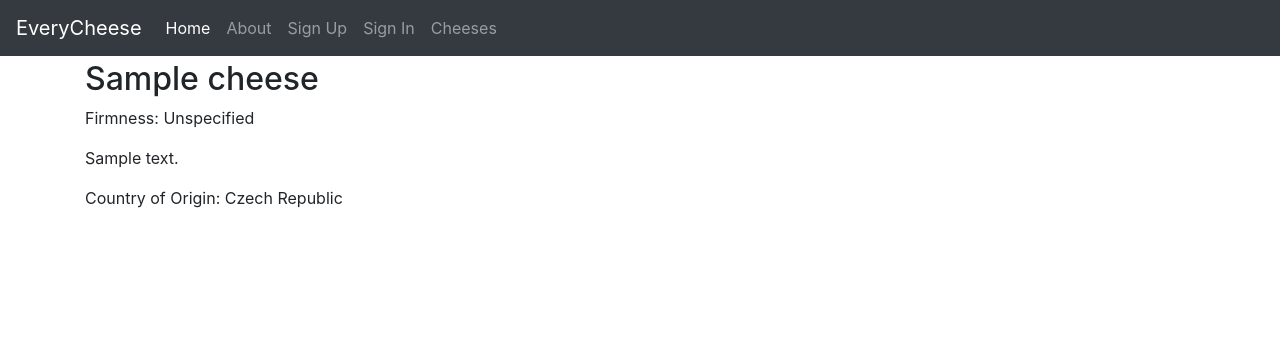
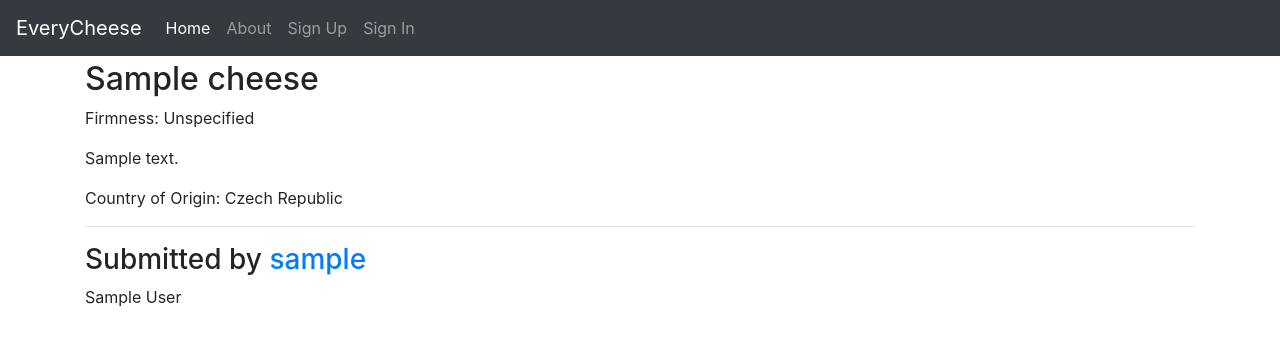
Before and after one commit to riefer02/django-app, a Django app: a page that uses everycheese/templates/base.html in a window 1280 px wide. Shown: the top 346 px of the page. Run offline with Django 3.2, Linux system fonts and the light colour scheme; tables that the repository leaves empty hold one stand-in row (values such as "Sample post"); some libraries are stand-ins or nearby versions.

Commit message:
track and display the creator of each cheese

```diff
--- a/everycheese/cheeses/views.py
+++ b/everycheese/cheeses/views.py
@@ -23,3 +23,7 @@ class CheeseCreateView(LoginRequiredMixin, CreateView):
         'firmness',
         'country_of_origin'
     ]
+
+    def form_valid(self, form):
+        form.instance.creator = self.request.user
+        return super().form_valid(form)
--- a/everycheese/templates/base.html
+++ b/everycheese/templates/base.html
@@ -1,5 +1,7 @@
-{% load static i18n %}<!DOCTYPE html>
+{% load static i18n %}
+<!DOCTYPE html>
 <html lang="en">
+
 <head>
   <meta charset="utf-8">
   <meta http-equiv="x-ua-compatible" content="ie=edge">
@@ -17,7 +19,8 @@
 
   {% block css %}
   <!-- Latest compiled and minified Bootstrap CSS -->
-    <link href="https://stackpath.bootstrapcdn.com/bootstrap/4.3.1/css/bootstrap.min.css" rel="stylesheet" integrity="sha384-ggOyR0iXCbMQv3Xipma34MD+dH/1fQ784/j6cY/iJTQUOhcWr7x9JvoRxT2MZw1T" crossorigin="anonymous">
+  <link href="https://stackpath.bootstrapcdn.com/bootstrap/4.3.1/css/bootstrap.min.css" rel="stylesheet"
+    integrity="sha384-ggOyR0iXCbMQv3Xipma34MD+dH/1fQ784/j6cY/iJTQUOhcWr7x9JvoRxT2MZw1T" crossorigin="anonymous">
 
   <!-- Your stuff: Third-party CSS libraries go here -->
   <!-- This file stores project-specific CSS -->
@@ -31,7 +34,9 @@
 
   <div class="mb-1">
     <nav class="navbar navbar-expand-md navbar-dark bg-dark">
-        <button class="navbar-toggler navbar-toggler-right" type="button" data-toggle="collapse" data-target="#navbarSupportedContent" aria-controls="navbarSupportedContent" aria-expanded="false" aria-label="Toggle navigation">
+      <button class="navbar-toggler navbar-toggler-right" type="button" data-toggle="collapse"
+        data-target="#navbarSupportedContent" aria-controls="navbarSupportedContent" aria-expanded="false"
+        aria-label="Toggle navigation">
         <span class="navbar-toggler-icon"></span>
       </button>
       <a class="navbar-brand" href="{% url 'home' %}">EveryCheese</a>
@@ -53,6 +58,9 @@
             {# URL provided by django-allauth/account/urls.py #}
             <a class="nav-link" href="{% url 'account_logout' %}">{% trans "Sign Out" %}</a>
           </li>
+          <li class="nav-item">
+            <a class="nav-link" href="{% url 'cheeses:list' %}">Cheeses</a>
+          </li>
           {% else %}
           <li class="nav-item">
             {# URL provided by django-allauth/account/urls.py #}
@@ -61,9 +69,6 @@
           <li class="nav-item">
             {# URL provided by django-allauth/account/urls.py #}
             <a id="log-in-link" class="nav-link" href="{% url 'account_login' %}">{% trans "Sign In" %}</a>
-              </li>
-              <li class="nav-item">
-                <a class="nav-link" href="{% url 'cheeses:list' %}">Cheeses</a>
           </li>
           {% endif %}
         </ul>
@@ -76,7 +81,8 @@
 
     {% if messages %}
     {% for message in messages %}
-              <div class="alert {% if message.tags %}alert-{{ message.tags }}{% endif %}">{{ message }}<button type="button" class="close" data-dismiss="alert" aria-label="Close"><span aria-hidden="true">&times;</span></button></div>
+    <div class="alert {% if message.tags %}alert-{{ message.tags }}{% endif %}">{{ message }}<button type="button"
+        class="close" data-dismiss="alert" aria-label="Close"><span aria-hidden="true">&times;</span></button></div>
     {% endfor %}
     {% endif %}
 
@@ -93,9 +99,15 @@
   <!-- Placed at the end of the document so the pages load faster -->
   {% block javascript %}
   <!-- Bootstrap JS and its dependencies-->
-      <script src="https://code.jquery.com/jquery-3.3.1.slim.min.js" integrity="sha384-q8i/X+965DzO0rT7abK41JStQIAqVgRVzpbzo5smXKp4YfRvH+8abtTE1Pi6jizo" crossorigin="anonymous"></script>
-      <script src="https://cdnjs.cloudflare.com/ajax/libs/popper.js/1.14.3/umd/popper.min.js" integrity="sha384-ZMP7rVo3mIykV+2+9J3UJ46jBk0WLaUAdn689aCwoqbBJiSnjAK/l8WvCWPIPm49" crossorigin="anonymous"></script>
-      <script src="https://stackpath.bootstrapcdn.com/bootstrap/4.3.1/js/bootstrap.min.js" integrity="sha384-JjSmVgyd0p3pXB1rRibZUAYoIIy6OrQ6VrjIEaFf/nJGzIxFDsf4x0xIM+B07jRM" crossorigin="anonymous"></script>
+  <script src="https://code.jquery.com/jquery-3.3.1.slim.min.js"
+    integrity="sha384-q8i/X+965DzO0rT7abK41JStQIAqVgRVzpbzo5smXKp4YfRvH+8abtTE1Pi6jizo"
+    crossorigin="anonymous"></script>
+  <script src="https://cdnjs.cloudflare.com/ajax/libs/popper.js/1.14.3/umd/popper.min.js"
+    integrity="sha384-ZMP7rVo3mIykV+2+9J3UJ46jBk0WLaUAdn689aCwoqbBJiSnjAK/l8WvCWPIPm49"
+    crossorigin="anonymous"></script>
+  <script src="https://stackpath.bootstrapcdn.com/bootstrap/4.3.1/js/bootstrap.min.js"
+    integrity="sha384-JjSmVgyd0p3pXB1rRibZUAYoIIy6OrQ6VrjIEaFf/nJGzIxFDsf4x0xIM+B07jRM"
+    crossorigin="anonymous"></script>
 
   <!-- Your stuff: Third-party javascript libraries go here -->
 
@@ -104,4 +116,5 @@
   <script src="{% static 'js/project.js' %}"></script>
   {% endblock javascript %}
 </body>
+
 </html>
--- a/everycheese/templates/cheeses/cheese_detail.html
+++ b/everycheese/templates/cheeses/cheese_detail.html
@@ -17,4 +17,16 @@
         <p>Country of Origin: {{ cheese.country_of_origin.name }} <img src="{{ cheese.country_of_origin.flag }}" /></p>
     {% endif %}
 
+    <hr/>
+
+    <h3>Submitted by
+        <a href="{% url 'users:detail' cheese.creator.username %}">
+            {{ cheese.creator.username }}
+        </a>
+    </h3>
+
+    {% if cheese.creator.name %}
+        <p>{{ cheese.creator.name }}</p>
+    {% endif %}
+
 {% endblock content %}
```
Lines whose indentation alone changed are shown as unchanged.
